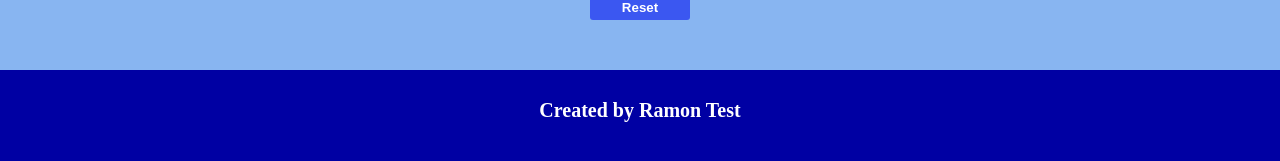
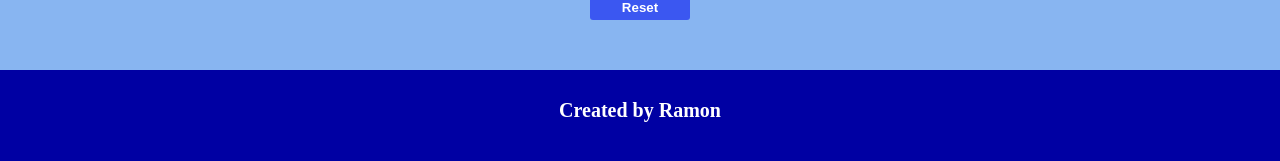
Before and after one commit to RamonMaximiliano/simple-expense-tracker, a React (Create React App) app: page / in a window 1280 px wide. Shown: the part 909-1070 px from the top of the page. Built offline with nearby package versions, Linux system fonts and the light colour scheme.

Commit message:
really finished

```diff
--- a/src/App.tsx
+++ b/src/App.tsx
@@ -130,7 +130,7 @@ function App() {
         <input type="button" onClick={reset} value="Reset" className="resetButton"></input>
       </div>
       <footer className="footer">
-        Created by Ramon Test
+        Created by Ramon
       </footer>
     </div>
   );
```
